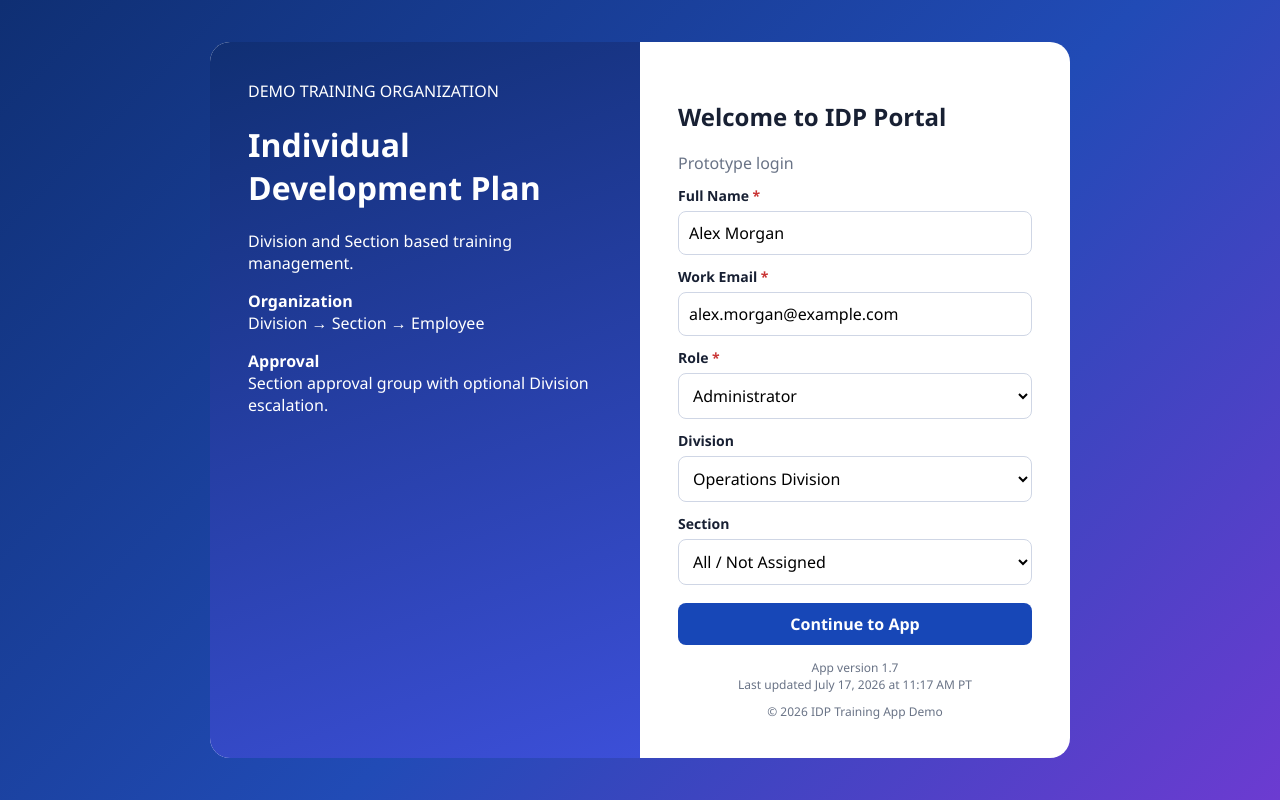
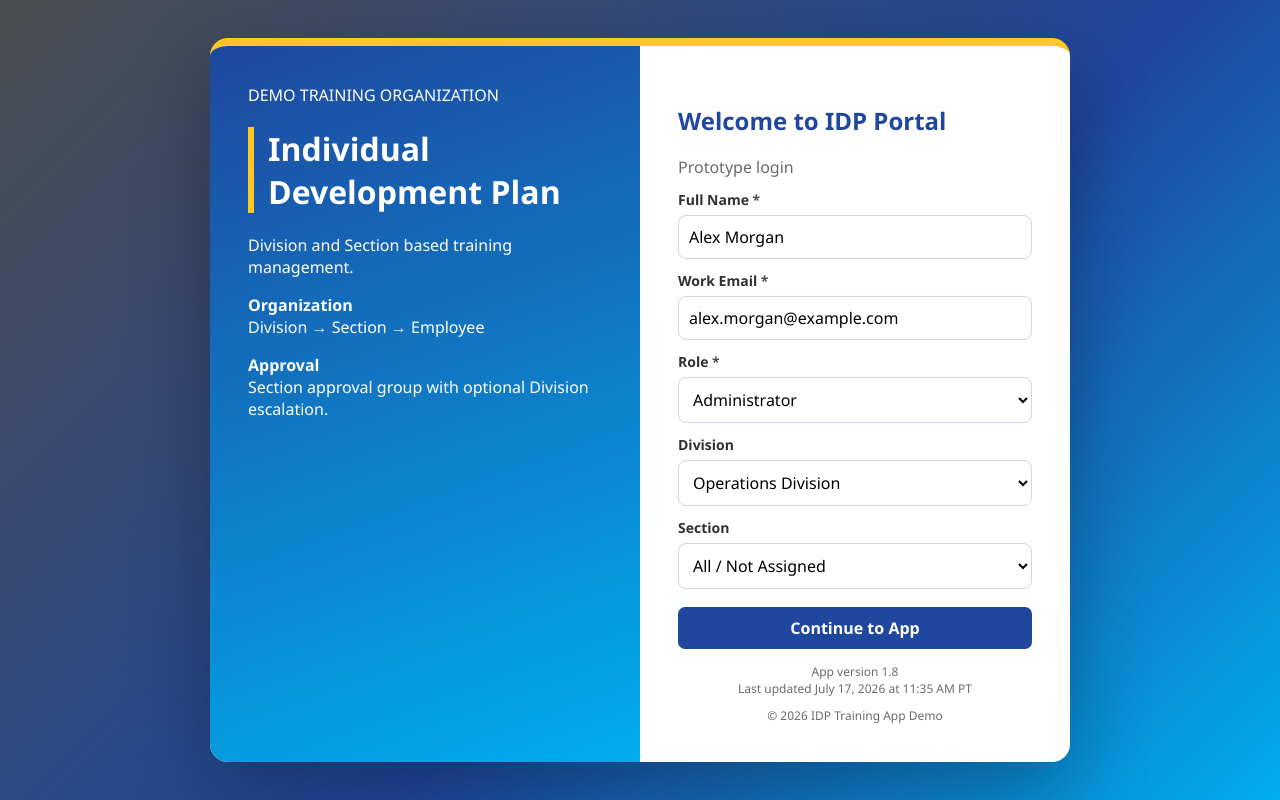
Before and after one commit to YuthPS/IDP-Training-Site, a plain HTML site: page index.html in a window 1280 px wide. Drawn offline with Linux system fonts and the light colour scheme.

Commit message:
Add files via upload
Updated the app with your supplied color palette:

Gold
Cyan
Royal blue
Light gray
Charcoal
Improved login screen, cards, navigation, tables, buttons, and headers
App data and functions remain unchanged
Updated to version 1.8

```diff
--- a/index.html
+++ b/index.html
@@ -3,7 +3,7 @@
   IDP Training App Demo
   Copyright © 2026 CP. All rights reserved.
   Designed and developed by CP for application design, demonstration, and project tracking.
-  Internal ownership reference: CP26-IDP-7F3A. Build: CP-IDP-2026-1.7.
+  Internal ownership reference: CP26-IDP-7F3A. Build: CP-IDP-2026-1.8.
 -->
 <html lang="en">
 <head>
@@ -12,24 +12,24 @@
 <meta name="author" content="CP">
 <meta name="copyright" content="Copyright 2026 CP. All rights reserved.">
 <meta name="application-name" content="IDP Training App Demo">
-<meta name="application-build" content="CP-IDP-2026-1.7">
+<meta name="application-build" content="CP-IDP-2026-1.8">
 <meta name="x-project-signature" content="CP26-IDP-7F3A">
 <title>IDP Training Management System</title>
 <style>
-:root{--p:#1747b7;--pd:#103889;--g:#18864b;--o:#d97706;--r:#c93434;--bg:#f5f7fb;--bd:#dfe4ef;--t:#182033;--m:#697386;--shadow:0 8px 24px rgba(19,42,94,.08)}
+:root{--gold:#fec627;--cyan:#00aeef;--p:#1f479e;--pd:#173675;--gray:#e6e7e9;--charcoal:#4b4c4d;--g:#00aeef;--o:#fec627;--r:#4b4c4d;--bg:#f5f6f7;--bd:#e0e2e4;--t:#303132;--m:#696b6d;--shadow:0 8px 24px rgba(31,71,158,.10)}
 *{box-sizing:border-box}body{margin:0;font-family:Segoe UI,Arial,sans-serif;background:var(--bg);color:var(--t)}button,input,select,textarea{font:inherit}.hidden{display:none!important}
-.app{display:grid;grid-template-columns:275px 1fr;min-height:100vh}aside{background:#fff;border-right:1px solid var(--bd);position:sticky;top:0;height:100vh;overflow:auto}.brand{padding:22px;background:linear-gradient(135deg,var(--pd),#3049d8);color:#fff}.brand h1{margin:0;font-size:20px}.brand p{margin:5px 0 0;font-size:12px}.user,.org,.year{padding:16px;border-bottom:1px solid var(--bd)}.user small,.org small,.year small{display:block;color:var(--m);margin-top:4px}
-nav{padding:12px}nav button{width:100%;border:0;background:transparent;text-align:left;padding:11px 13px;border-radius:8px;margin:3px 0;cursor:pointer}nav button.active,nav button:hover{background:#eef3ff;color:var(--p);font-weight:700}
-main{min-width:0}header{height:66px;background:#fff;border-bottom:1px solid var(--bd);display:flex;justify-content:space-between;align-items:center;padding:0 24px;position:sticky;top:0;z-index:5}.page{display:none;padding:24px}.page.active{display:block}
+.app{display:grid;grid-template-columns:275px 1fr;min-height:100vh}aside{background:#fff;border-right:1px solid var(--bd);position:sticky;top:0;height:100vh;overflow:auto}.brand{padding:22px;background:linear-gradient(135deg,var(--p),var(--cyan));color:#fff;border-bottom:6px solid var(--gold)}.brand h1{margin:0;font-size:20px}.brand p{margin:5px 0 0;font-size:12px}.user,.org,.year{padding:16px;border-bottom:1px solid var(--bd)}.user small,.org small,.year small{display:block;color:var(--m);margin-top:4px}
+nav{padding:12px}nav button{width:100%;border:0;border-left:4px solid transparent;background:transparent;text-align:left;padding:11px 13px;border-radius:6px;margin:3px 0;cursor:pointer;color:var(--charcoal)}nav button.active,nav button:hover{background:#eaf8fd;border-left-color:var(--cyan);color:var(--p);font-weight:700}
+main{min-width:0}header{height:66px;background:#fff;border-bottom:1px solid var(--bd);border-top:5px solid var(--gold);display:flex;justify-content:space-between;align-items:center;padding:0 24px;position:sticky;top:0;z-index:5}header>strong{color:var(--p)}.page{display:none;padding:24px}.page.active{display:block}
 .row{display:flex;justify-content:space-between;align-items:flex-start;gap:14px;flex-wrap:wrap}.subtitle{color:var(--m)}.grid{display:grid;gap:16px}.metrics{grid-template-columns:repeat(4,minmax(0,1fr))}.two{grid-template-columns:1.1fr .9fr}.three{grid-template-columns:repeat(3,1fr)}
-.card{background:#fff;border:1px solid var(--bd);border-radius:14px;padding:18px;box-shadow:var(--shadow)}.metric strong{display:block;font-size:34px;margin:6px 0}.metric span,.metric small{color:var(--m)}
-.btn{border:0;border-radius:8px;padding:10px 14px;cursor:pointer;font-weight:700}.primary{background:var(--p);color:#fff}.success{background:var(--g);color:#fff}.warning{background:var(--o);color:#fff}.danger{background:var(--r);color:#fff}.light{background:#eef2f8;color:#25304a}.outline{background:#fff;border:1px solid var(--bd)}.btn:disabled{opacity:.5;cursor:not-allowed}.actions{display:flex;gap:8px;flex-wrap:wrap}
+.card{background:#fff;border:1px solid var(--bd);border-radius:12px;padding:18px;box-shadow:var(--shadow)}.metric{border-top:5px solid var(--p)}.metric:nth-child(2){border-top-color:var(--cyan)}.metric:nth-child(3){border-top-color:var(--gold)}.metric:nth-child(4){border-top-color:var(--charcoal)}.metric strong{display:block;font-size:34px;margin:6px 0;color:var(--p)}.metric span,.metric small{color:var(--m)}
+.btn{border:0;border-radius:7px;padding:10px 14px;cursor:pointer;font-weight:700;transition:filter .15s ease,transform .15s ease}.btn:hover{filter:brightness(.94);transform:translateY(-1px)}.primary{background:var(--p);color:#fff}.success{background:var(--cyan);color:#17313b}.warning{background:var(--gold);color:#3c3520}.danger{background:var(--charcoal);color:#fff}.light{background:var(--gray);color:var(--charcoal)}.outline{background:#fff;border:1px solid var(--charcoal);color:var(--charcoal)}.btn:disabled{opacity:.5;cursor:not-allowed}.actions{display:flex;gap:8px;flex-wrap:wrap}
 .field{display:flex;flex-direction:column;gap:6px}.form-grid{display:grid;grid-template-columns:1fr 1fr;gap:14px}.full{grid-column:1/-1}label{font-size:14px;font-weight:700}input,select,textarea{border:1px solid #cfd6e5;border-radius:8px;padding:10px;background:#fff}input:invalid,select:invalid,textarea:invalid{border-color:#d84c4c}textarea{min-height:95px}
-table{width:100%;border-collapse:collapse}th,td{padding:11px;border-bottom:1px solid var(--bd);text-align:left;font-size:14px;vertical-align:top}th{background:#f8faff}.status{display:inline-block;padding:5px 9px;border-radius:6px;font-size:12px;font-weight:700}.Pending,.In.Progress{background:#fff0d8;color:#995a00}.Approved,.Active{background:#e5f6ea;color:#15723b}.Completed{background:#e8efff;color:#184aad}.Not.Started{background:#eef2f8;color:#5d6678}.Returned,.Rejected,.Cancelled,.Inactive{background:#fde8e8;color:#a52929}
+table{width:100%;border-collapse:collapse}th,td{padding:11px;border-bottom:1px solid var(--bd);text-align:left;font-size:14px;vertical-align:top}th{background:var(--charcoal);color:#fff}.status{display:inline-block;padding:5px 9px;border-radius:6px;font-size:12px;font-weight:700}.Pending,.In.Progress{background:#fff2bd;color:#715600}.Approved,.Active{background:#d6f4ff;color:#07556f}.Completed{background:#e4eafa;color:var(--p)}.Not.Started{background:var(--gray);color:var(--charcoal)}.Returned,.Rejected,.Cancelled,.Inactive{background:#e2e2e2;color:#3d3e3f}
 .tabs{display:flex;gap:7px;flex-wrap:wrap;margin-bottom:16px}.tabs button{border:1px solid var(--bd);background:#fff;padding:9px 12px;border-radius:8px;cursor:pointer}.tabs button.active{background:var(--p);color:#fff}.tab{display:none}.tab.active{display:block}
 .notice{display:none;padding:11px;border-radius:8px;margin-bottom:14px}.notice.show{display:block}.notice.ok{background:#e8f7ec;color:#146a31}.notice.err{background:#fde8e8;color:#9b1c1c}.notice.info{background:#e8efff;color:#184aad}
 .modal{position:fixed;inset:0;background:rgba(12,25,55,.55);display:none;place-items:center;padding:20px;z-index:200}.modal.show{display:grid}.modal-card{width:min(760px,100%);max-height:90vh;overflow:auto;background:#fff;border-radius:15px;padding:20px;box-shadow:0 30px 90px rgba(0,0,0,.25)}
-.login{position:fixed;inset:0;z-index:300;display:grid;place-items:center;padding:22px;background:linear-gradient(135deg,#0f2f73,#214bb6 55%,#6c3bd1)}.login-card{width:min(860px,100%);display:grid;grid-template-columns:1fr 1fr;background:#fff;border-radius:20px;overflow:hidden}.login-brand{padding:38px;color:#fff;background:linear-gradient(160deg,#102f73,#3c4fd8)}.login-form{padding:38px}.login-form .field{margin-top:12px}
+.login{position:fixed;inset:0;z-index:300;display:grid;place-items:center;padding:22px;background:linear-gradient(135deg,var(--charcoal),var(--p) 58%,var(--cyan))}.login-card{width:min(860px,100%);display:grid;grid-template-columns:1fr 1fr;background:#fff;border-radius:18px;overflow:hidden;border-top:8px solid var(--gold);box-shadow:0 30px 80px rgba(0,0,0,.28)}.login-brand{padding:38px;color:#fff;background:linear-gradient(160deg,var(--p),var(--cyan))}.login-brand h1{border-left:6px solid var(--gold);padding-left:14px}.login-form{padding:38px}.login-form h2{color:var(--p)}.login-form .field{margin-top:12px}
 .small{font-size:12px;color:var(--m)}.required::after{content:" *";color:var(--r)}
 .ownership{padding:14px 16px;color:var(--m);font-size:11px;line-height:1.55;border-top:1px solid var(--bd)}.ownership strong{color:var(--pd)}
 .progress-track{width:130px;height:9px;background:#e8edf5;border-radius:999px;overflow:hidden}.progress-fill{height:100%;background:var(--p);border-radius:999px}.progress-fill.done{background:var(--g)}
@@ -54,7 +54,7 @@ table{width:100%;border-collapse:collapse}th,td{padding:11px;border-bottom:1px s
       <div class="field"><label>Division</label><select id="loginDivision"></select></div>
       <div class="field"><label>Section</label><select id="loginSection"></select></div>
       <button class="btn primary" style="width:100%;margin-top:18px" id="loginBtn">Continue to App</button>
-      <div class="small" style="text-align:center;margin-top:14px">App version 1.7<br>Last updated July 17, 2026 at 11:17 AM PT</div>
+      <div class="small" style="text-align:center;margin-top:14px">App version 1.8<br>Last updated July 17, 2026 at 11:35 AM PT</div>
       <div class="small" style="text-align:center;margin-top:10px">© 2026 IDP Training App Demo</div>
     </div>
   </div>
@@ -67,7 +67,7 @@ table{width:100%;border-collapse:collapse}th,td{padding:11px;border-bottom:1px s
   <nav id="nav"></nav>
   <div class="org"><b>Organization</b><small id="sideDivision"></small><small id="sideSection"></small></div>
   <div class="year"><b>Active Program Year</b><small>Jul 1, 2026 – Jun 30, 2027</small><small>Target: 80 Hours</small></div>
-  <div class="ownership"><strong>© 2026 IDP Training App Demo</strong><br>HTML5 · CSS3 · JavaScript<br>Version 1.7</div>
+  <div class="ownership"><strong>© 2026 IDP Training App Demo</strong><br>HTML5 · CSS3 · JavaScript<br>Version 1.8</div>
 </aside>
 <main>
 <header><strong>IDP Training Management System</strong><div class="actions"><span id="headerUser"></span><button class="btn light" id="logoutBtn">Sign Out</button></div></header>
@@ -166,7 +166,7 @@ table{width:100%;border-collapse:collapse}th,td{padding:11px;border-bottom:1px s
 'use strict';
 
 // Internal provenance marker for future source verification; intentionally not rendered in the UI.
-const BUILD_PROVENANCE=Object.freeze({ownerRef:'CP26',projectRef:'IDP-7F3A',build:'CP-IDP-2026-1.7'});
+const BUILD_PROVENANCE=Object.freeze({ownerRef:'CP26',projectRef:'IDP-7F3A',build:'CP-IDP-2026-1.8'});
 
 const STORAGE_KEY='idpDivisionSectionPublicDemoV2';
 const seed={
```
